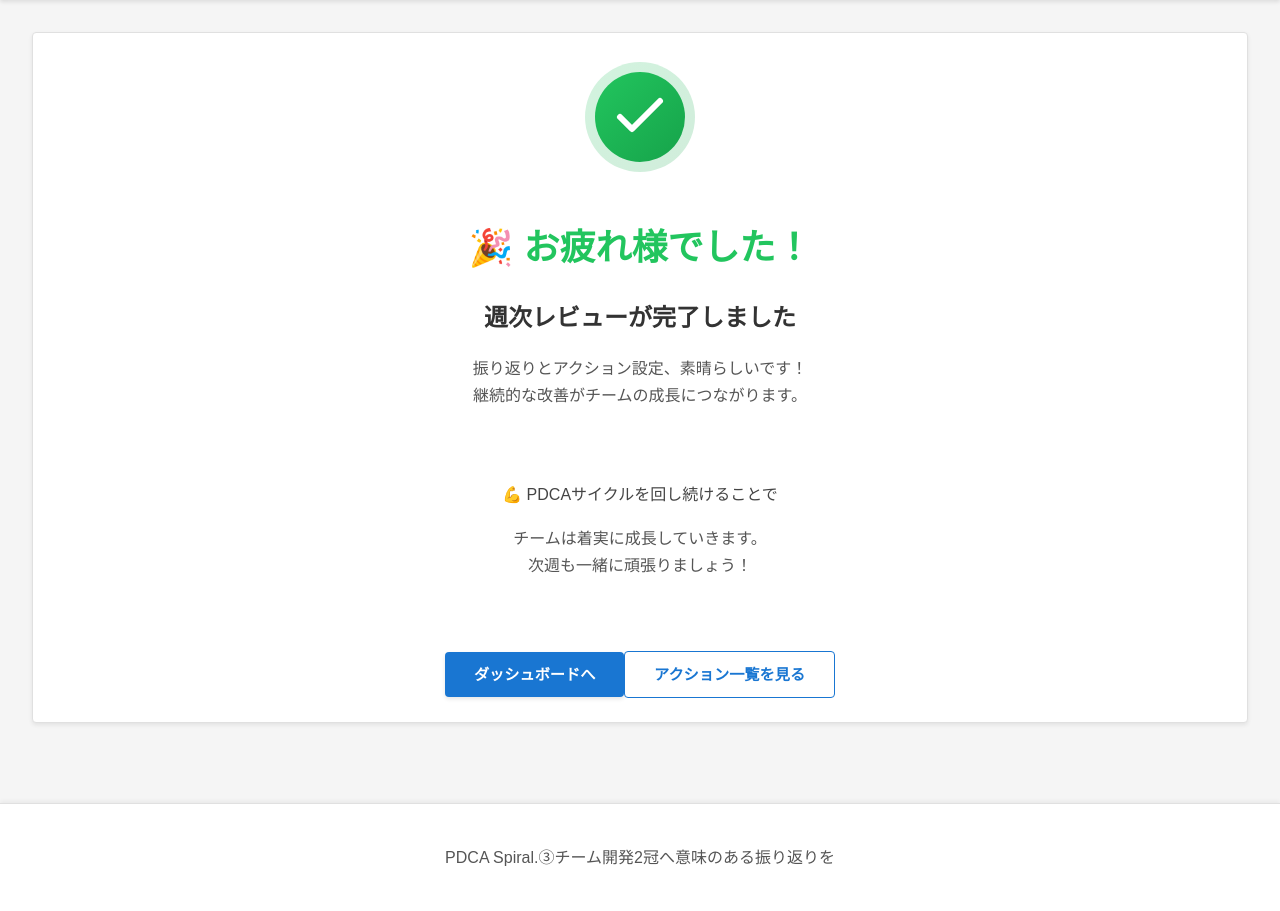
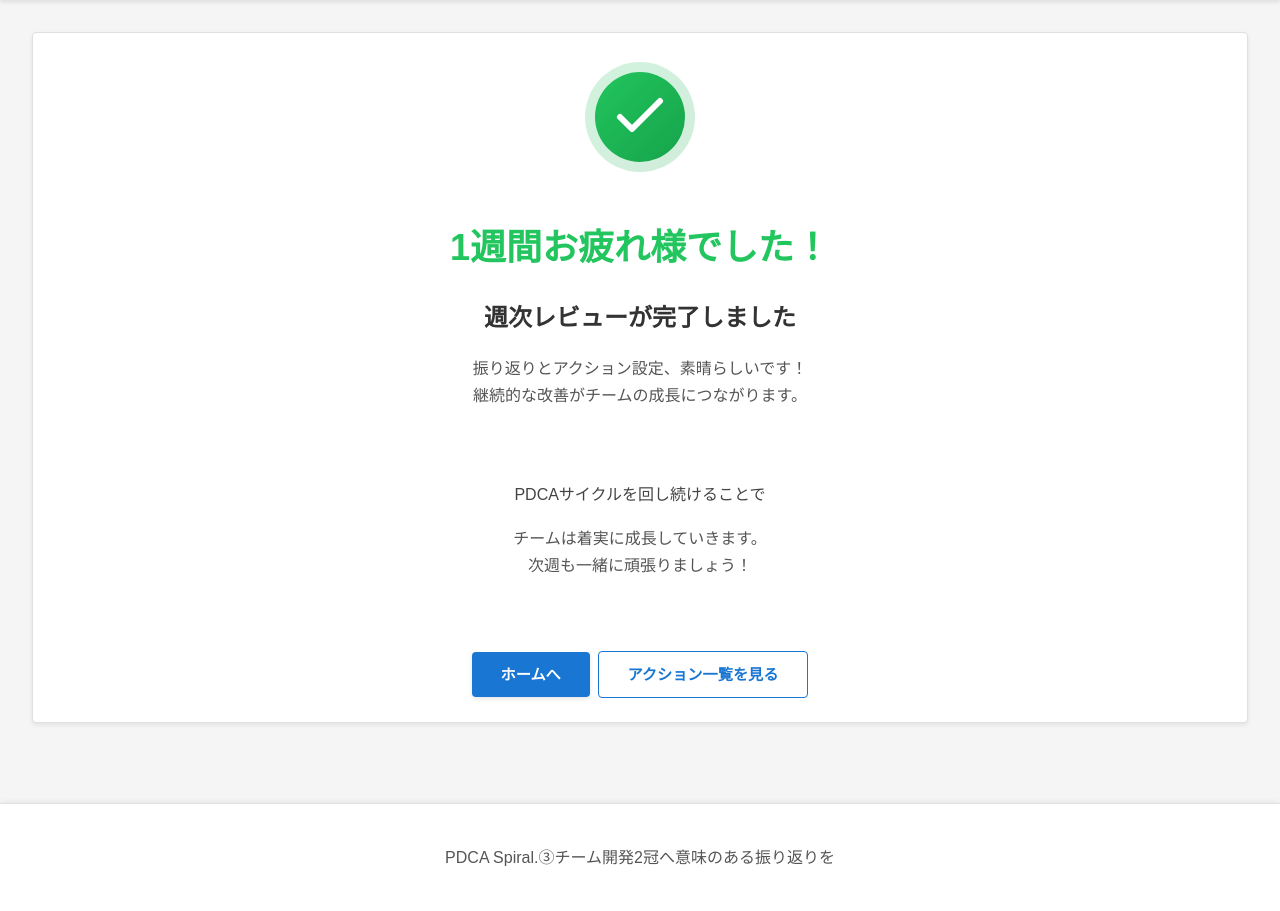
Before and after one commit to taiki-yokoyama/2025winterHackathonE, a PHP site: page /weekly-review/complete.php in a window 1280 px wide. Shown: the part 65-976 px from the top of the page. Run offline with PHP 8.4, Linux system fonts and the light colour scheme; the visitor is signed in with stand-in values (Sample User, id 1).

Commit message:
確認画面変更

```diff
--- a/pdca-spiral/src/weekly-review/complete.php
+++ b/pdca-spiral/src/weekly-review/complete.php
@@ -27,7 +27,7 @@ require_once __DIR__ . '/../views/layouts/header.php';
 
         <!-- Success Message -->
         <h1 class="text-4xl font-bold mb-4" style="color: #22c55e;">
-            🎉 お疲れ様でした！
+            1週間お疲れ様でした！
         </h1>
         <h2 class="text-2xl font-semibold text-gray-800 mb-4">
             週次レビューが完了しました
@@ -40,7 +40,7 @@ require_once __DIR__ . '/../views/layouts/header.php';
         <!-- Motivational Message -->
         <div class="bg-gradient-to-r from-blue-50 to-green-50 rounded-lg p-6 mb-8 max-w-xl mx-auto">
             <p class="text-gray-700 font-medium mb-2">
-                💪 PDCAサイクルを回し続けることで
+                 PDCAサイクルを回し続けることで
             </p>
             <p class="text-gray-600">
                 チームは着実に成長していきます。<br>
@@ -53,10 +53,10 @@ require_once __DIR__ . '/../views/layouts/header.php';
 
         <!-- Action Buttons -->
         <div class="flex flex-col sm:flex-row gap-4 justify-center items-center mt-8">
-            <a href="/dashboard.php" class="btn-primary px-8 py-3 text-lg">
-                ダッシュボードへ
+            <a href="/dashboard.php" class="btn-primary px-8 py-3 text-lg mr-2">
+                ホームへ
             </a>
-            <a href="/next-action/list.php" class="btn-secondary px-8 py-3 text-lg">
+            <a href="/next-action/list.php" class="btn-secondary px-8 py-3 text-lg ml-2">
                 アクション一覧を見る
             </a>
         </div>
```
